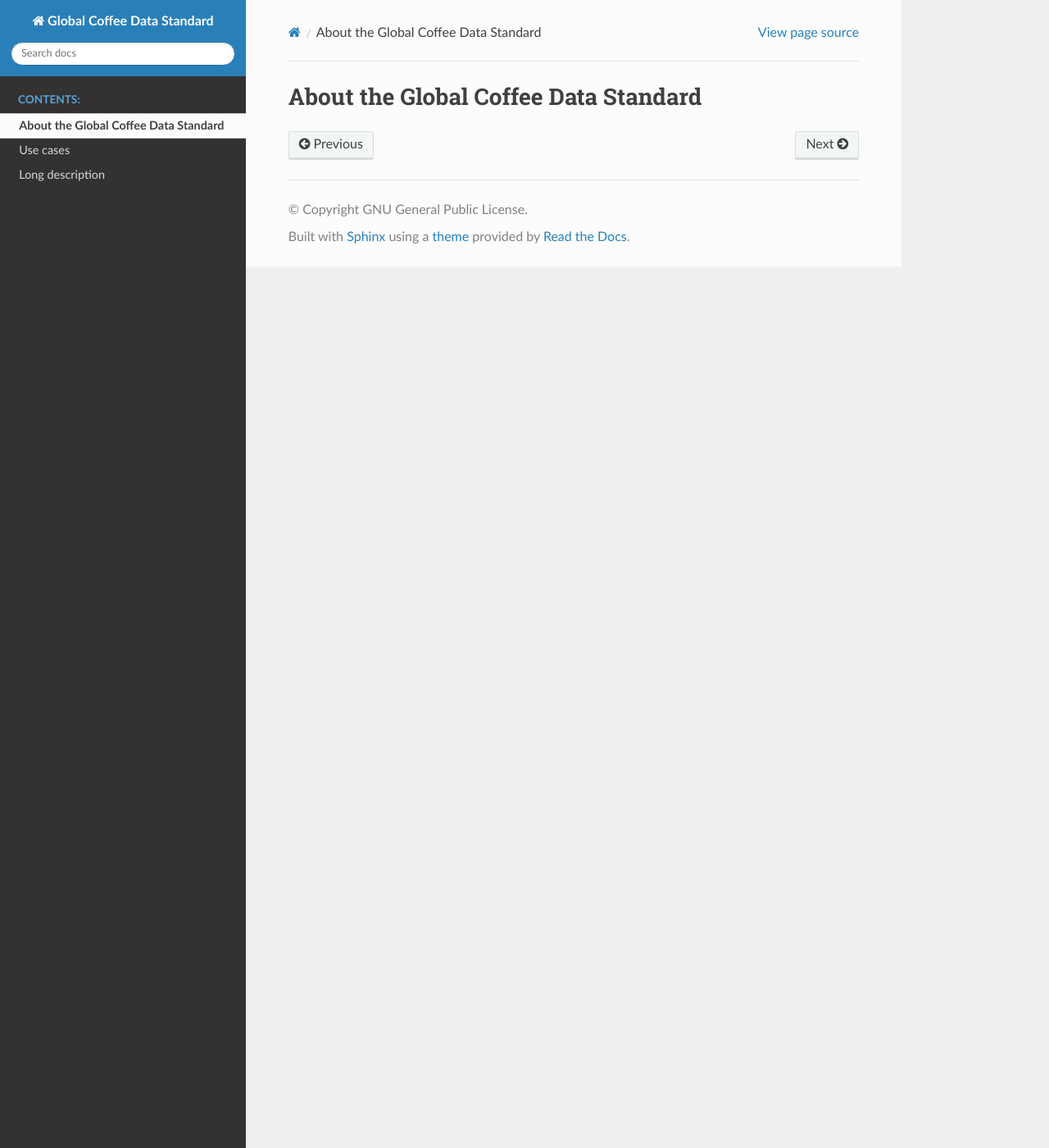
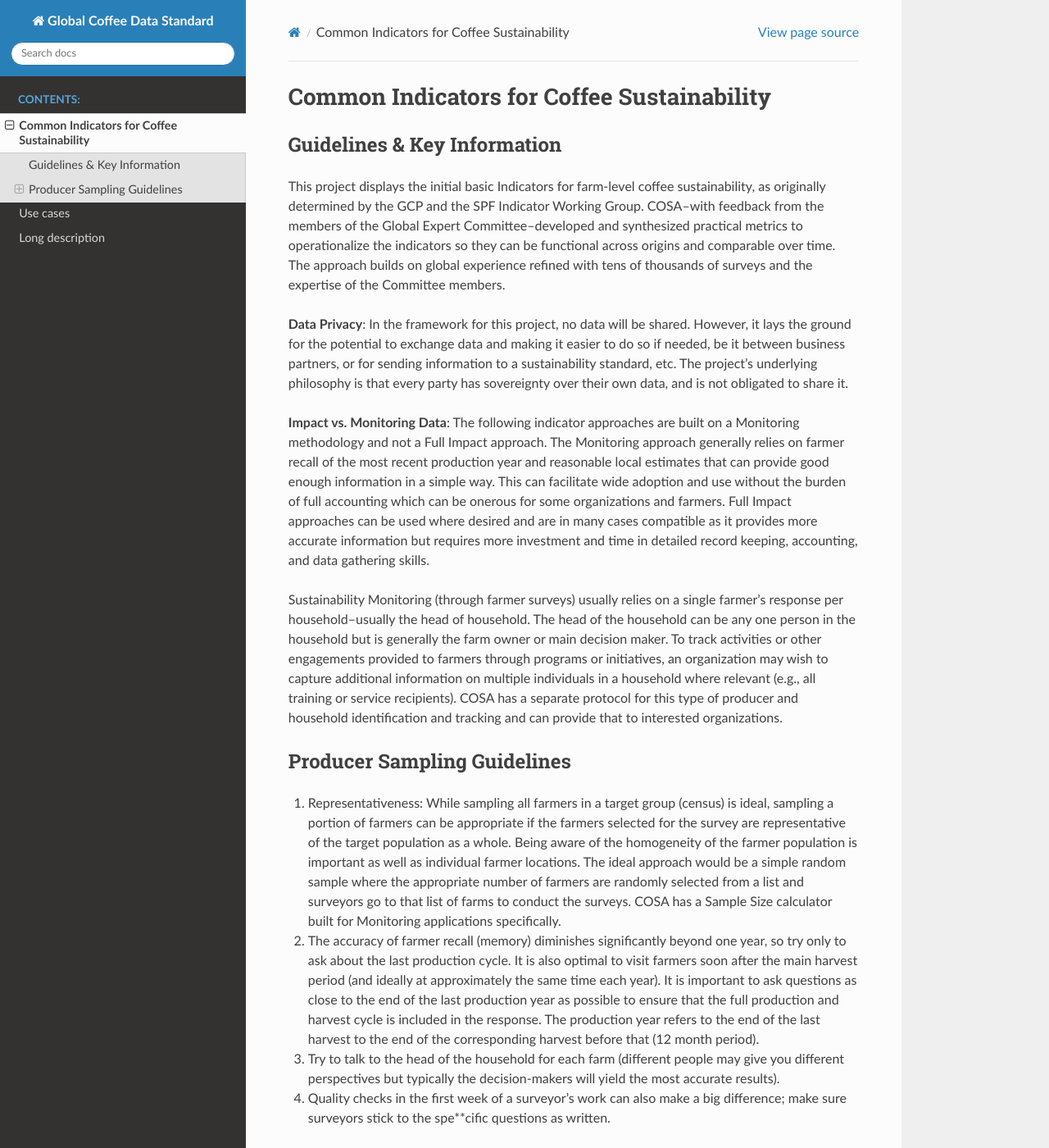
Before and after one commit to globalcoffeeplatform/CoffeeDataStandard, a Sphinx documentation site: the page built from docs/source/about.rst, in a window 1280 px wide and 1400 px high. Shown: the whole window at 82% size. Built offline with Sphinx 7.4.7 and the Read the Docs theme 2.0.0, drawn with Linux system fonts in a browser that asks for light colours; some of the changed text lies outside the part shown.

Commit message:
Updating about.rst

```diff
--- a/docs/source/about.rst
+++ b/docs/source/about.rst
@@ -1,2 +1,33 @@
-About the Global Coffee Data Standard
-======================================
+*******************************************
+Common Indicators for Coffee Sustainability
+*******************************************
+
+============================
+Guidelines & Key Information
+============================
+This project displays the initial basic Indicators for farm-level coffee sustainability, as originally determined by the GCP and the SPF Indicator Working Group. COSA--with feedback from the members of the Global Expert Committee--developed and synthesized practical metrics to operationalize the indicators so they can be functional across origins and comparable over time. The approach builds on global experience refined with tens of thousands of surveys and the expertise of the Committee members.
+
+**Data Privacy**: In the framework for this project, no data will be shared. However, it lays the ground for the potential to exchange data and making it easier to do so if needed, be it between business partners, or for sending information to a sustainability standard, etc. The project’s underlying philosophy is that every party has sovereignty over their own data, and is not obligated to share it.
+
+**Impact vs. Monitoring Data**: The following indicator approaches are built on a Monitoring methodology and not a Full Impact approach. The Monitoring approach generally relies on farmer recall of the most recent production year and reasonable local estimates that can provide good enough information in a simple way. This can facilitate wide adoption and use without the burden of full accounting which can be onerous for some organizations and farmers. Full Impact approaches can be used where desired and are in many cases compatible as it provides more accurate information but requires more investment and time in detailed record keeping, accounting, and data gathering skills.
+
+Sustainability Monitoring (through farmer surveys) usually relies on a single farmer's response per household--usually the head of household. The head of the household can be any one person in the household but is generally the farm owner or main decision maker. To track activities or other engagements provided to farmers through programs or initiatives, an organization may wish to capture additional information on multiple individuals in a household where relevant (e.g., all training or service recipients). COSA has a separate protocol for this type of producer and household identification and tracking and can provide that to interested organizations.
+
+============================
+Producer Sampling Guidelines
+============================
+1. Representativeness: While sampling all farmers in a target group (census) is ideal, sampling a portion of farmers can be appropriate if the farmers selected for the survey are representative of the target population as a whole. Being aware of the homogeneity of the farmer population is important as well as individual farmer locations. The ideal approach would be a simple random sample where the appropriate number of farmers are randomly selected from a list and surveyors go to that list of farms to conduct the surveys. COSA has a Sample Size calculator built for Monitoring applications specifically.
+
+2. The accuracy of farmer recall (memory) diminishes significantly beyond one year, so try only to ask about the last production cycle. It is also optimal to visit farmers soon after the main harvest period (and ideally at approximately the same time each year). It is important to ask questions as close to the end of the last production year as possible to ensure that the full production and harvest cycle is included in the response. The production year refers to the end of the last harvest to the end of the corresponding harvest before that (12 month period).
+
+3. Try to talk to the head of the household for each farm (different people may give you different perspectives but typically the decision-makers will yield the most accurate results).
+
+4. Quality checks in the first week of a surveyor’s work can also make a big difference; make sure surveyors stick to the spe**cific questions as written.
+
+Certification & Audit Data
+==========================
+Some of the indicator data below may be covered in Audits or through other Compliance inquiries. If an entity wishes to use that data to report on the indicator framework, please be aware of the following:
+
+1. Compliance and audit data is usually collected on a much smaller sample of farmers than typical Monitoring approaches (audit sampling typically relies on square root sampling instead of a large enough population to ensure statistically sound results). This means that audit data may not be representative of the whole population.
+
+2. Compliance data typically gives the user a binary result on a single topic, i.e., whether a certain condition was met or not. It does not usually convey the degree to which a certain condition was met, nor can it be used to see incremental change over time. Therefore, to achieve more control over the supply chain and improve the ability to remedy significant issues, it is strongly recommended to use the SMART indicator approaches detailed below (in fact, the approaches below could be built into an organization's Compliance assessment tools).
```
